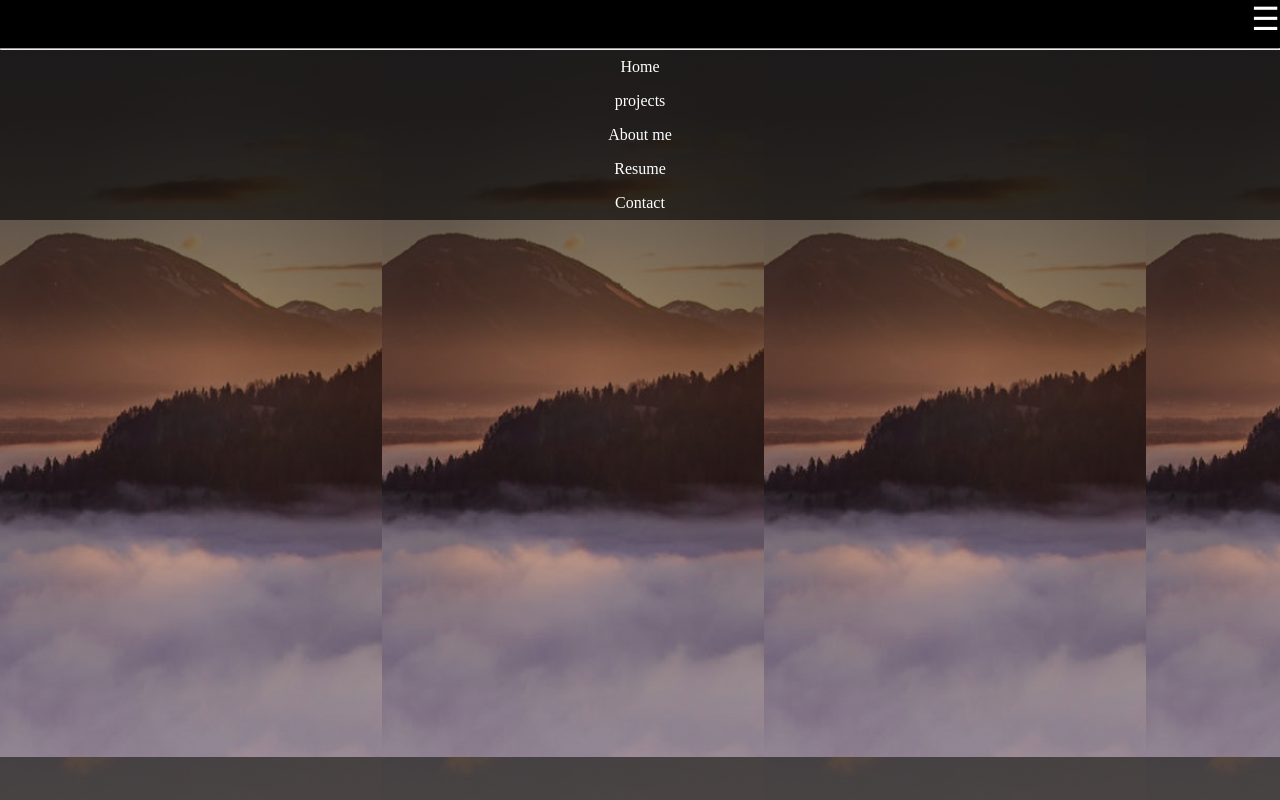
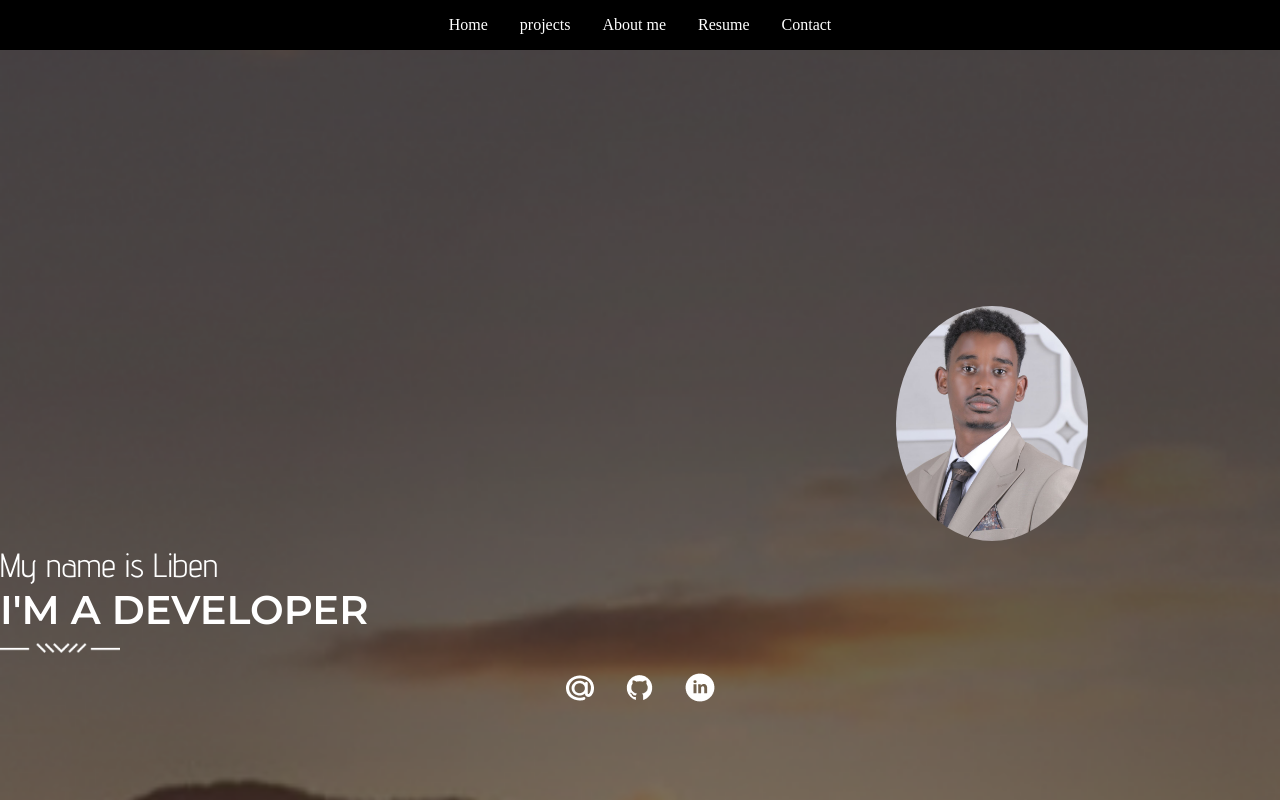
Before and after one commit to LibenDoyo/codealpha_PortfolioSite, a plain HTML site: page index.html in a window 1280 px wide. Drawn offline with Linux system fonts and the light colour scheme.

Commit message:
complete home page for screen width less than 801px

```diff
--- a/index.html
+++ b/index.html
@@ -4,19 +4,53 @@
     <meta charset="UTF-8" />
     <meta name="viewport" content="width=device-width, initial-scale=1.0" />
     <title>Document</title>
+    <link rel="preconnect" href="https://fonts.googleapis.com" />
+    <link rel="preconnect" href="https://fonts.gstatic.com" crossorigin />
+    <link
+      href="https://fonts.googleapis.com/css2?family=Advent+Pro:ital,wght@0,100..900;1,100..900&display=swap"
+      rel="stylesheet"
+    />
+    <link rel="preconnect" href="https://fonts.googleapis.com" />
+    <link rel="preconnect" href="https://fonts.gstatic.com" crossorigin />
+    <link
+      href="https://fonts.googleapis.com/css2?family=Montserrat:ital,wght@0,100..900;1,100..900&display=swap"
+      rel="stylesheet"
+    />
     <link rel="stylesheet" href="./style.css" />
   </head>
   <body>
     <header>
-      <button class="menu">&#9776;</button>
+      <button id="menu">&#9776;</button>
     </header>
-    <hr>
-    <div class="link-wrapper">
+    <hr id="hr" />
+    <div id="link-wrapper">
       <div class="link">Home</div>
       <div class="link">projects</div>
       <div class="link">About me</div>
       <div class="link">Resume</div>
       <div class="link">Contact</div>
     </div>
+    <section id="home">
+      <div id="img">
+        <div id="img-wrapper">
+          <img src="./assets/Images/Liben.png" alt="">
+        </div>
+      </div>
+      <div class="text">
+        <p class="advent-pro">My name is Liben</p>
+      </div>
+      <div class="text">
+        <h2 class="montserrat">I'M A DEVELOPER</h2>
+      </div>
+      <div class="dicor text">
+        <img src="./assets/icons/icon1.png" alt="" />
+      </div>
+      <div id="socials">
+        <div><img src="./assets/icons/gmail_icon.png" alt="" /></div>
+        <div><img src="./assets/icons/github_icon.png" alt="" /></div>
+        <div><img src="./assets/icons/linkedin_icon.png" alt="" /></div>
+      </div>
+    </section>
   </body>
+  <script src="./script.js"></script>
 </html>
--- /dev/null
+++ b/script.js
@@ -0,0 +1,19 @@
+var btn = document.getElementById("menu");
+var home = document.getElementById("home");
+var hr = document.getElementById("hr");
+
+btn.addEventListener("click", Menu);
+
+function Menu() {
+  console.log("connected");
+  var link = document.getElementById("link-wrapper");
+  if (link.style.display === "flex") {
+    link.style.display = "none";
+    // home.style.marginTop = "66%";
+    hr.style.display = "none";
+  } else {
+    link.style.display = "flex";
+    // home.style.marginTop = "21%";
+    hr.style.display = "block";
+  }
+}
--- a/style.css
+++ b/style.css
@@ -1,39 +1,99 @@
-*{
+* {
   margin: 0px;
   padding: 0px;
 }
 
-body{
+body {
   background-image: url(./assets/Images/image.png);
+  background-repeat:no-repeat;
+  background-size: cover;
 }
 
-header{
+header {
   background-color: black;
   padding-bottom: 3em;
 }
 
-
-.menu{
-    position:absolute;
-    top:0;
-    right:0;
+#menu {
+  position: absolute;
+  top: 0;
+  right: 0;
   font-size: 2em;
-    color:white;
-    border:0;
-    background-color:black;
-
+  color: white;
+  border: 0;
+  background-color: black;
 }
 
-.link-wrapper{
+#hr {
+  display: none;
+}
+
+#link-wrapper {
   display: flex;
   flex-direction: column;
-    align-items:center;
-    background-color:rgba(0, 0, 0, 0.6);
+  align-items: center;
+  background-color: rgba(0, 0, 0, 0.7);
+  display: none;
 }
 
-.link{
-    color:rgba(255, 255, 255, 1);
-    padding:0.5em;
+.link {
+  color: white;
+  padding: 1em;
+  display: block;
+  /* background-color: white;
+  border-radius: 50%;
+  padding:8px; */
+}
+
+
+#img-wrapper>img{
+  width:7em;
+  height:auto;
+  border-radius: 50%;
+  object-fit: cover;
+}
+
+.advent-pro {
+  font-family: "Advent Pro", sans-serif;
+  font-optical-sizing: auto;
+  font-weight: 400;
+  font-style: normal;
+  font-variation-settings: "wdth" 100;
+  font-size: 1.6em;
+  color: white;
+}
+
+.montserrat {
+  font-family: "Montserrat", sans-serif;
+  font-optical-sizing: auto;
+  font-weight: 600;
+  font-style: normal;
+  color: white;
+  font-size: 2em;
+}
+
+
+
+#home {
+  display: flex;
+  flex-direction: column;
+  align-items: center;
+  margin-top: 20%;
+}
+
+.dicor > img {
+  width: 120px;
+  height: 10px;
+  margin-top: 0.6em;
+}
+
+#socials {
+  display: flex;
+  align-items: center;
+}
+
+#socials > div {
+  margin: 1em;
 }
 
 /* .link{
@@ -54,3 +114,48 @@ header{
     justify-content:space-around;
     margin-left: 40%;
 }  */
+
+@media (min-width:481px){
+  /* #menu{
+    display:none;
+    position:static;
+  } */
+
+  header{
+    display:none;
+  }
+
+  #link-wrapper {
+  display: flex;
+  flex-direction: row;
+  justify-content: center;
+  background-color: rgba(0, 0, 0, 1);
+  /* display: none; */
+}
+}
+
+@media (min-width:800px){
+  .advent-pro{
+    font-size:2.1em;
+  }
+
+  .montserrat{
+    font-size:2.5em;
+  }
+}
+
+@media(min-width:801px){
+  #img{
+    align-self:flex-end;
+    margin-right:15%;
+  }
+
+  #img-wrapper>img{
+  width:12em;
+}
+
+ .text{
+  align-self:flex-start;
+
+ }
+}
```
Also changed, not shown: assets/Images/Liben.png (added), assets/icons/github_icon.png (added), assets/icons/gmail_icon.png (added), assets/icons/icon1.png (added), assets/icons/image.png (added), assets/icons/linkedin_icon.png (added). Lines whose indentation alone changed are shown as unchanged.
